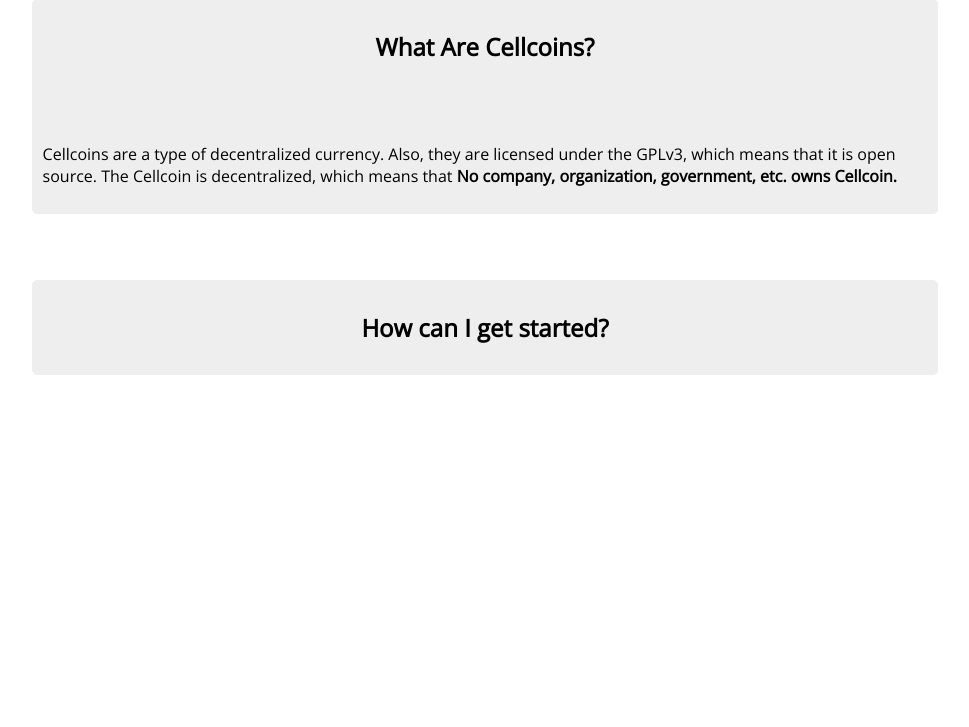
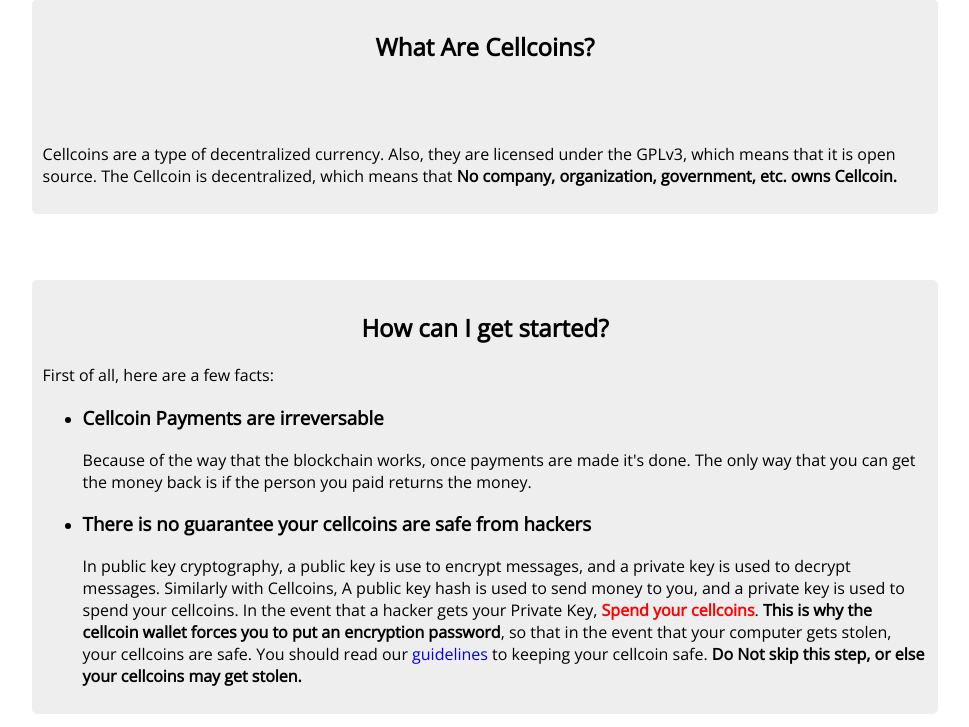
Before and after one commit to cellcoincrypto/cellcoincrypto.github.io, a plain HTML site: page index.html in a window 1280 px wide. Shown: the part 73-800 px from the top of the page, without its empty margins (155-1124 px from the left). Drawn offline with nearby package versions, Linux system fonts and the light colour scheme.

Commit message:
Update index.html

```diff
--- a/index.html
+++ b/index.html
@@ -2,6 +2,9 @@
 <title>Cellcoin - Open source Cryptocurrency</title>
 <link href='https://fonts.googleapis.com/css?family=Open+Sans:300' rel='stylesheet' type='text/css'>
 <style>
+<!--
+A{text-decoration:none}
+-->
 body {
   font-family: 'Open Sans', sans-serif;
   background-color: #FFFFFF;
@@ -32,6 +35,16 @@ div.step1 {
 <div class="what"><h2 align="center">What Are Cellcoins?</h2><br><br><p>Cellcoins are a type of decentralized currency. Also, they are licensed
 under the GPLv3, which means that it is open source. The Cellcoin is decentralized, which means that <b>No company, organization, government, etc. owns Cellcoin.</b></p></div>
 <br><br><br><div class="step1"><h2 align="center">How can I get started?</h2>
-
+First of all, here are a few facts:
+<ul>
+<li>
+<h3>Cellcoin Payments are irreversable</h3>
+<p>Because of the way that the blockchain works, once payments are made it's done. The only way that you can get the money back is if the person you paid returns the money.</p>
+</li>
+<li>
+<h3>There is no guarantee your cellcoins are safe from hackers</h3>
+<p>In public key cryptography, a public key is use to encrypt messages, and a private key is used to decrypt messages. Similarly with Cellcoins, A public key hash is used to send money to you, and a private key is used to spend your cellcoins. In the event that a hacker gets your Private Key, <b style="color: #FF0000;">Spend your cellcoins</b>. <b>This is why the cellcoin wallet forces you to put an encryption password</b>, so that in the event that your computer gets stolen, your cellcoins are safe. You should read our <a href="/docs/cellsafe">guidelines</a> to keeping your cellcoin safe. <b>Do Not skip this step, or else your cellcoins may get stolen.</b>
+</li>
+</ul>
 </div>
 </body></html>
```
